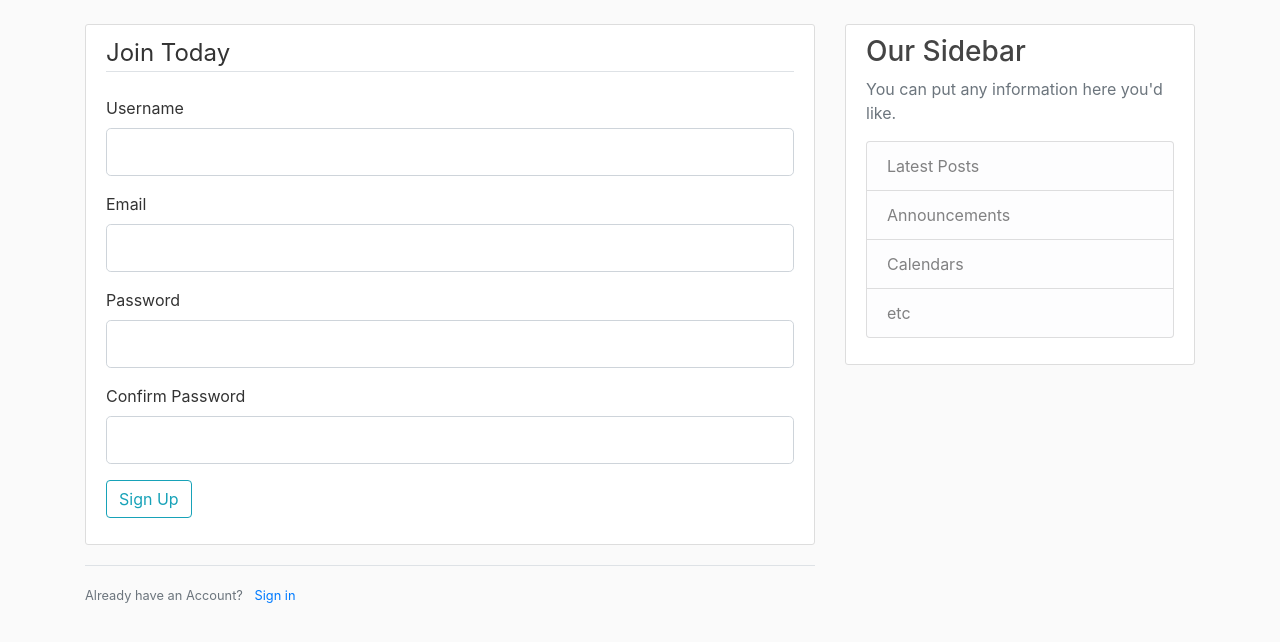
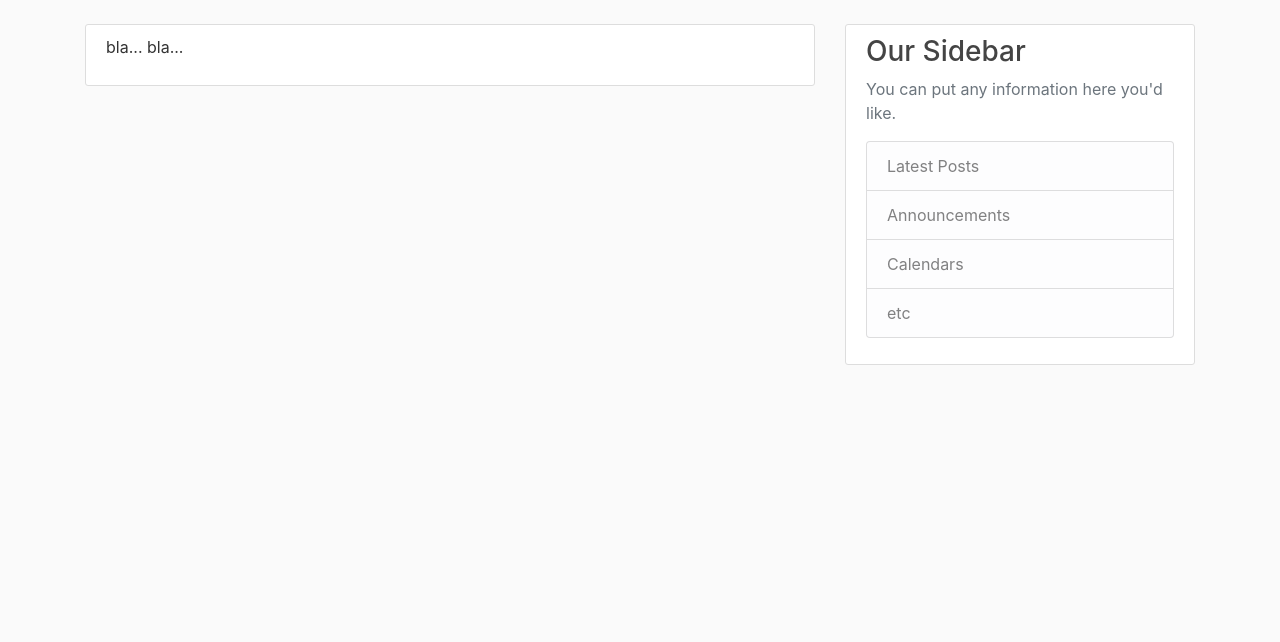
Before and after one commit to alessdelo/pytest-03, a Flask app: page /register in a window 1280 px wide. Shown: the part 56-698 px from the top of the page. Run offline with Flask 2, Linux system fonts and the light colour scheme; some libraries are stand-ins or nearby versions.

Commit message:
Update register.html

```diff
--- a/templates/register.html
+++ b/templates/register.html
@@ -1,34 +1,8 @@
 {% extends "layout.html" %}
 {% block content %}
     <div class="content-section">
-      <form method="POST" action="">
-            <fieldset class="form_group">
-                <legend class="border-bottom mb-4">Join Today</legend>
-                <div class="form-group">
-                    {{ form.username.label(class="form-control-label") }}
-                    {{ form.username(class="form-control form-control-lg") }}
-                </div>
-                <div class="form-group">
-                    {{ form.email.label(class="form-control-label") }}
-                    {{ form.email(class="form-control form-control-lg") }}
-                </div>
-                <div class="form-group">
-                    {{ form.password.label(class="form-control-label") }}
-                    {{ form.password(class="form-control form-control-lg") }}
-                </div>
-                <div class="form-group">
-                    {{ form.confirm_password.label(class="form-control-label") }}
-                    {{ form.confirm_password(class="form-control form-control-lg") }}
-                </div>
-                <div class="form-group">
-                    {{ form.submit(class="btn btn-outline-info") }}
-                </div>
-            </fieldset>
-      </form>
-    </div>
-    <div class="border-top pt-3">
-        <small class="text-muted">
-            Already have an Account? <a class="ml-2" href="{{ url_for('login') }}">Sign in</a>
-        </small>
+      <p> bla... bla...</p>
+
+
     </div>
 {% endblock content %}
```
